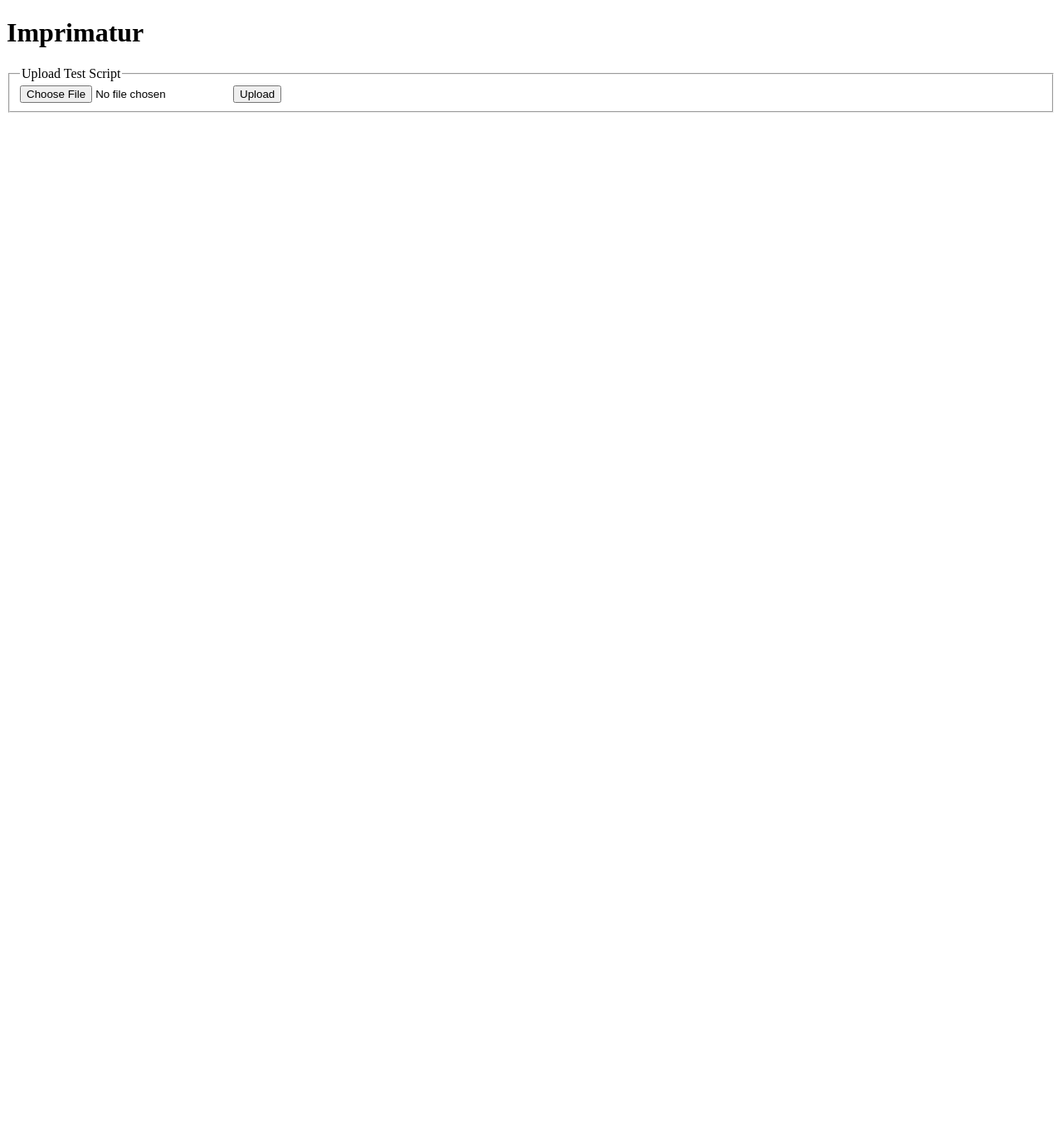
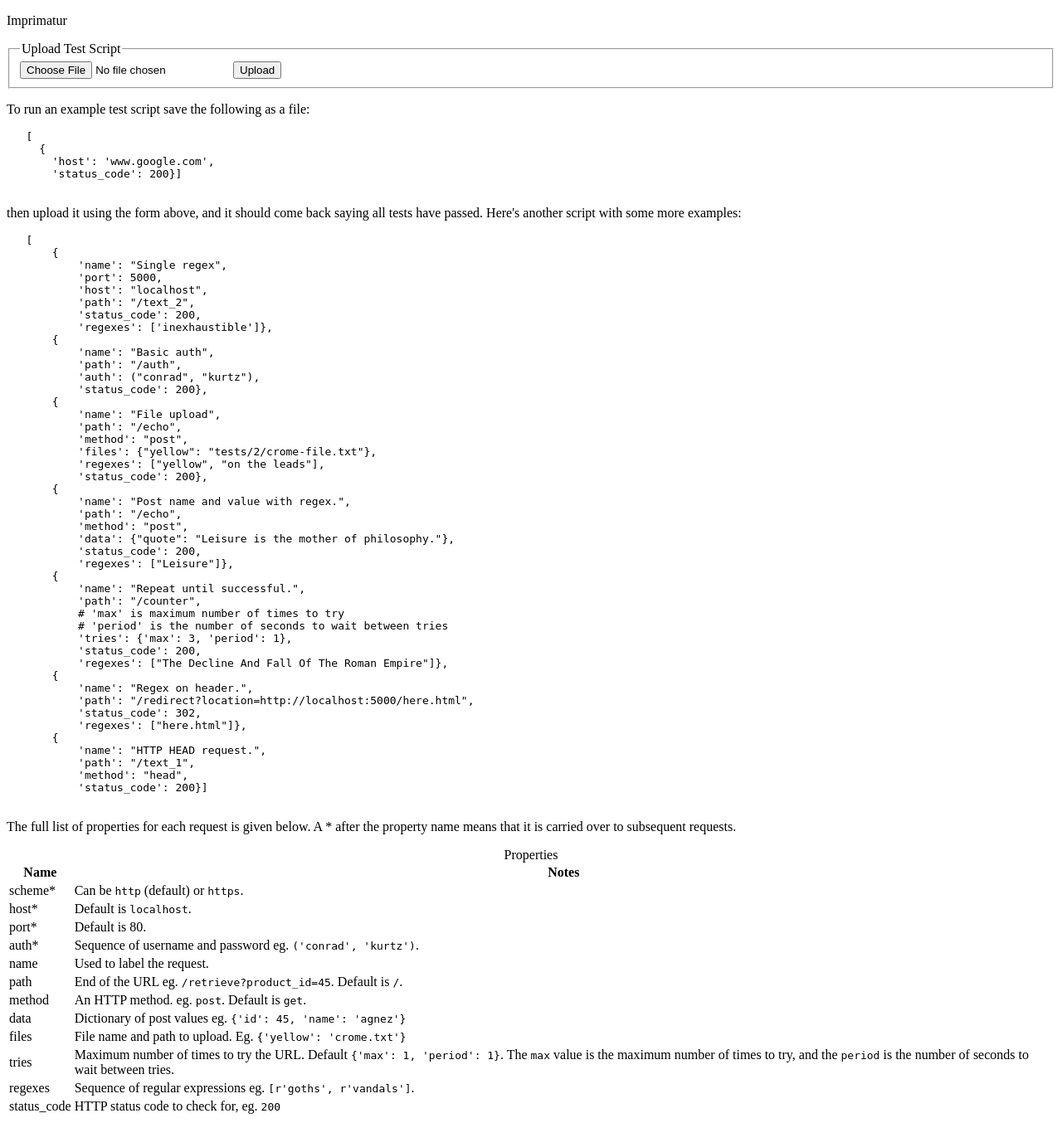
Before and after one commit to tlocke/imprimatur, a Flask app: page / in a window 1280 px wide. Shown: the whole page at 83% size. Before the commit the page ends 136 px from the top, so only its background shows below. Run offline with Flask 2, Linux system fonts and the light colour scheme.

Commit message:
Added web interface to Imprimatur

```diff
--- /dev/null
+++ b/imprimatur/templates/base.html
@@ -0,0 +1,13 @@
+<!DOCTYPE html>
+<html>
+  <head>
+    <title>{% block title %}{% endblock %}</title>
+  </head>
+  <body>
+    <p>
+      {% block nav %}{% endblock %}
+    </p>
+
+    {% block content %}{% endblock %}
+  </body>
+</html>
--- a/imprimatur/templates/home.html
+++ b/imprimatur/templates/home.html
@@ -1,16 +1,169 @@
-<!DOCTYPE html>
-<html>
-  <head>
-    <title>Imprimatur</title>
-  </head>
-  <body>
-    <h1>Imprimatur</h1>
+{% extends "base.html" %}
 
+{% block title %}Imprimatur{% endblock %}
+
+{% block nav %}
+  Imprimatur
+{% endblock %}
+
+{% block content %}
   <form action="." method="post" enctype="multipart/form-data">
     <fieldset>
       <legend>Upload Test Script</legend>
       <input type="file" name="file"> <input type="submit" value="Upload">
     </fieldset>
   </form>
-  </body>
-</html>
+
+  <p>
+    To run an example test script save the following as a file:
+  </p>
+
+  <pre>
+   [
+     {
+       'host': 'www.google.com',
+       'status_code': 200}]
+  </pre>
+
+  <p>
+    then upload it using the form above, and it should come back saying all
+    tests have passed. Here's another script with some more examples:
+  </p>
+
+  <pre>
+   [
+       {
+           'name': "Single regex",
+           'port': 5000,
+           'host': "localhost",
+           'path': "/text_2",
+           'status_code': 200,
+           'regexes': ['inexhaustible']},
+       {
+           'name': "Basic auth",
+           'path': "/auth",
+           'auth': ("conrad", "kurtz"),
+           'status_code': 200},
+       {
+           'name': "File upload",
+           'path': "/echo",
+           'method': "post",
+           'files': {"yellow": "tests/2/crome-file.txt"},
+           'regexes': ["yellow", "on the leads"],
+           'status_code': 200},
+       {
+           'name': "Post name and value with regex.",
+           'path': "/echo",
+           'method': "post",
+           'data': {"quote": "Leisure is the mother of philosophy."},
+           'status_code': 200,
+           'regexes': ["Leisure"]},
+       {
+           'name': "Repeat until successful.",
+           'path': "/counter",
+           # 'max' is maximum number of times to try
+           # 'period' is the number of seconds to wait between tries
+           'tries': {'max': 3, 'period': 1},
+           'status_code': 200,
+           'regexes': ["The Decline And Fall Of The Roman Empire"]},
+       {
+           'name': "Regex on header.",
+           'path': "/redirect?location=http://localhost:5000/here.html",
+           'status_code': 302,
+           'regexes': ["here.html"]},
+       {
+           'name': "HTTP HEAD request.",
+           'path': "/text_1",
+           'method': "head",
+           'status_code': 200}]
+  </pre>
+
+  <p>
+    The full list of properties for each request is given below. A * after
+    the property name means that it is carried over to subsequent requests.
+  </p>
+
+  <table>
+    <caption>Properties</caption>
+    <thead>
+      <tr>
+        <th>Name</th>
+        <th>Notes</th>
+      </tr>
+    </thead>
+    <tbody>
+      <tr>
+        <td>scheme*</td>
+        <td>Can be <code>http</code> (default) or <code>https</code>.</td>
+      </tr>
+      <tr>
+        <td>host*</td>
+        <td>Default is <code>localhost</code>.</td>
+      </tr>
+      <tr>
+        <td>port*</td>
+        <td>Default is 80.</td>
+      </tr>
+      <tr>
+        <td>auth*</td>
+        <td>
+          Sequence of username and password eg.
+          <code>('conrad', 'kurtz')</code>.
+        </td>
+      <tr>
+        <td>name</td>
+        <td>Used to label the request.</td>
+      </tr>
+      <tr>
+        <td>
+          path
+        </td>
+        <td>
+          End of the URL eg. <code>/retrieve?product_id=45</code>. Default is
+          <code>/</code>.
+        </td>
+      </tr>
+      <tr>
+        <td>method</td>
+        <td>
+          An HTTP method. eg. <code>post</code>. Default is <code>get</code>.
+        </td>
+      </tr>
+      <tr>
+        <td>data</td>
+        <td>
+          Dictionary of post values eg.
+          <code>{'id': 45, 'name': 'agnez'}</code>
+        </td>
+      </tr>
+      <tr>
+        <td>files</td>
+        <td>
+          File name and path to upload. Eg.
+          <code>{'yellow': 'crome.txt'}</code>
+        </td>
+      </tr>
+      <tr>
+        <td>tries</td>
+        <td>
+          Maximum number of times to try the URL. Default
+          <code>{'max': 1, 'period': 1}</code>. The
+          <code>max</code> value is the maximum number of times to try, and
+          the <code>period</code> is the number of seconds to wait between
+          tries.
+        </td>
+      </tr>
+      <tr>
+        <td>regexes</td>
+        <td>
+          Sequence of regular expressions eg.
+          <code>[r'goths', r'vandals']</code>.
+        </td>
+      </tr>
+      <tr>
+        <td>status_code</td>
+        <td>HTTP status code to check for, eg. <code>200</code></td>
+      </tr>
+    </tbody>
+  </table>
+{% endblock %}
--- a/imprimatur/web.py
+++ b/imprimatur/web.py
@@ -1,47 +1,74 @@
 from flask import Flask, request, redirect, make_response, render_template
 import sys
-import traceback
 from six import text_type
 import threading
 import imprimatur
+import traceback
 
 app = Flask(__name__)
 
 procs = {}
 
-lock = threading.Lock
+proc_lock = threading.Lock()
 
 
-class ProcThread(threading.Thread):
+class RunThread(threading.Thread):
     def __init__(self, script, **kwargs):
         threading.Thread.__init__(self, **kwargs)
         self.script = script
         self.results = []
+        self.results_lock = threading.Lock()
 
     def run(self):
-        for txt in imprimatur.run(self.script):
-            try:
-                lock.acquire()
-                self.results.append(txt)
-            finally:
-                lock.release()
+        sys.stderr.write("running thread\n")
+        try:
+            for txt in imprimatur.run(self.script):
+                sys.stderr.write("txt is " + str(txt) + "\n")
+                with self.results_lock:
+                    self.results.append(txt)
+                sys.stderr.write("finished txt\n")
+
+        except:
+            sys.stderr.write("An error:\n")
+            sys.stderr.write(traceback.format_exc())
+        sys.stderr.write("finished running thread\n")
+
+    def results_str(self):
+        with self.results_lock:
+            if self.results[-1] is None:
+                txts = self.results[:-1]
+            else:
+                txts = self.results[:]
+        return ''.join(txts)
 
 
 @app.route('/', methods=['GET', 'POST'])
-def hello_world():
+def home():
     if request.method == 'GET':
         return render_template('home.html')
     else:
+        sys.stderr.write("doing post\n")
         fl = request.files['file']
         script = text_type(fl.stream.read(), 'utf8')
-        proc = ProcThread(script)
-        lock.acquire()
-        proc_id = len(procs)
-        procs[proc_id] = proc
-        lock.release
-        proc.start()
+        sys.stderr.write("got script\n")
+        proc = RunThread(script)
+        sys.stderr.write("created thread\n")
+        with proc_lock:
+            sys.stderr.write("got lock\n")
+            proc_id = len(procs)
+            procs[proc_id] = proc
+            proc.start()
+        sys.stderr.write("redirected\n")
+        return redirect('/runs/' + str(proc_id))
 
-        return render_template('home.html', script=script)
+
+@app.route('/runs/<int:run_id>')
+def runs(run_id):
+    sys.stderr.write("doingsruns\n")
+    with proc_lock:
+        sys.stderr.write("acquired lock\n")
+        proc = procs[run_id]
+    return render_template('run.html', proc=proc)
 
 
 @app.route('/text_1')
@@ -117,4 +144,4 @@ def page_not_found(e):
     return error, 500
 
 if __name__ == '__main__':
-        app.run()
+        app.run(debug=True)
```
Also changed, not shown: imprimatur/templates/run.html (added, +21 -0 lines), 1 other file. Lines whose indentation alone changed are shown as unchanged.
